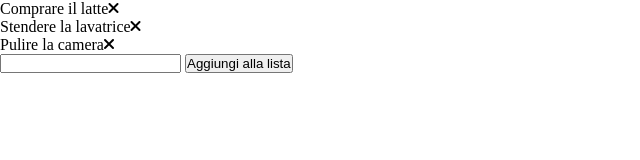
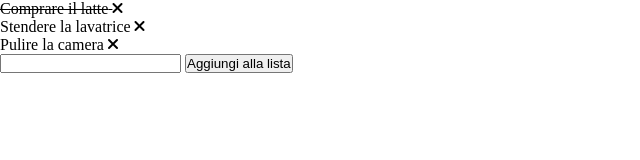
Before and after one commit to Stino01/vue-todolist, a plain HTML site: page index.html in a window 1280 px wide. Shown: the full height of the page, 0-640 px from the left. Drawn offline with nearby package versions, Linux system fonts and the light colour scheme.

Commit message:
add line-through if check is false and click event on list item

```diff
--- a/index.html
+++ b/index.html
@@ -12,7 +12,10 @@
 <body>
     <div id="app">
         <ul>
-            <li @click="" v-for="(obj, index) in oggetti">{{obj.text}}<i @click="remove(index)" class="fa-solid fa-xmark"></i></li>
+            <li :class="{'line' : obj.check}" v-for="(obj, index) in oggetti">
+                <span @click="obj.check = !obj.check">{{obj.text}}</span>
+                <i @click="remove(index)" class="fa-solid fa-xmark"></i>
+            </li>
         </ul>
         <input @keyup.enter="add" type="text" ref="value" v-model="nuovoObj">
         <button @click="add">Aggiungi alla lista</button>
--- a/script.js
+++ b/script.js
@@ -4,15 +4,15 @@ const app = new Vue({
         oggetti: [
             {
                 text: 'Comprare il latte',
-                done: false,
+                check: true,
             },
             {
                 text: 'Stendere la lavatrice',
-                done: false,
+                check: false,
             },
             {
                 text: 'Pulire la camera',
-                done: false,
+                check: false,
             }
         ],
         nuovoObj: ''
@@ -24,13 +24,9 @@ const app = new Vue({
         add(){
             const newObj = {
                 text: this.nuovoObj,
-                check: true,
+                check: false,
             }
             this.oggetti.push(newObj)
         }
     }
 })
-
-//Stampare all'interno di una lista, un item per ogni todo e se la proprietà done è uguale a true, visualizzare il testo del todo sbarrato.
-
-//BONUS 2- cliccando sul testo dell'item, invertire il valore della proprietà done del todo corrispondente (se done era uguale a false, impostare true e viceversa)
--- a/style.css
+++ b/style.css
@@ -3,3 +3,7 @@
     padding: 0;
     box-sizing: border-box;
 }
+
+.line {
+    text-decoration: line-through;
+}
```
